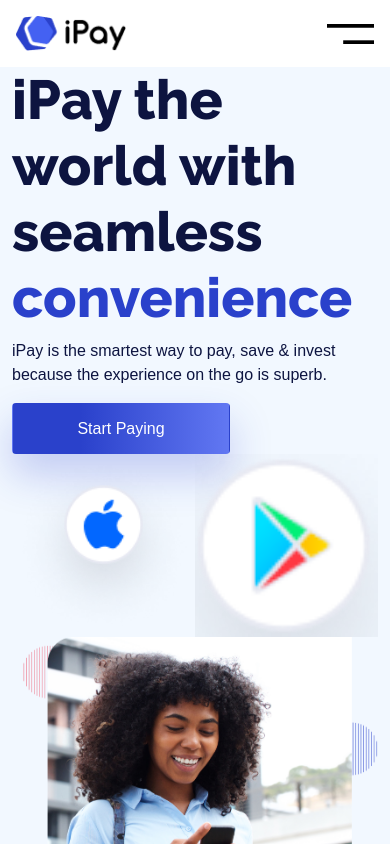
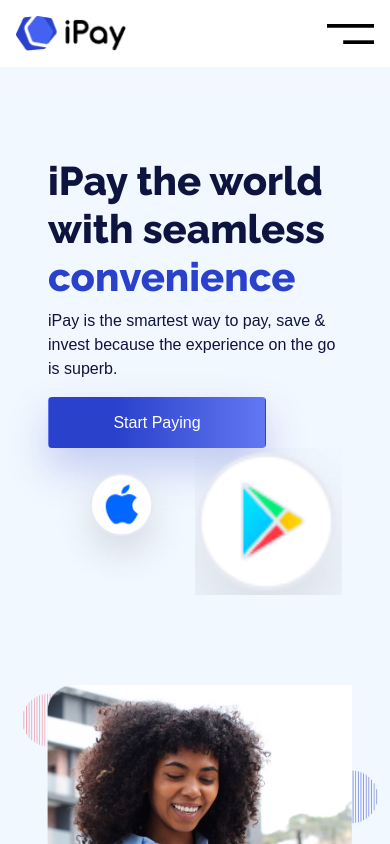
Before and after one commit to chisainty/ipay, a React (Create React App) app: page / in a window 390 px wide. Shown: the top 844 px of the page. Built offline with nearby package versions, Linux system fonts and the light colour scheme.

Commit message:
Edited the slider and the hero mobile view design

```diff
--- a/public/css/ipay.css
+++ b/public/css/ipay.css
@@ -191,8 +191,8 @@
 section.ipay-use .row {
   height: 400px;
   /* margin-left: 0rem; */
-  padding-right: 4rem;
-  padding-left: 4rem;
+  padding-right: 6rem;
+  padding-left: 6rem;
 }
 
 section.ipay-use .row > div {
@@ -277,6 +277,7 @@
     display: flex;
     flex-direction: column;
     align-items: center;
+    padding: 0;
   }
 
   header .showcase ul li {
@@ -296,6 +297,14 @@
   header .showcase .btns a:last-child {
     margin-top: 1rem;
     width: 240px;
+  }
+
+  section.hero .copy {
+    padding: 90px 36px 90px 36px;
+  }
+
+  section.hero h1 {
+    font-size: 40px;
   }
 
   section.ipay-use .dot {
@@ -330,7 +339,6 @@
   header .list {
     margin-right: 12rem;
   }
-
   section.hero .copy {
     padding: 6rem 0 6rem 4rem;
   }
```
